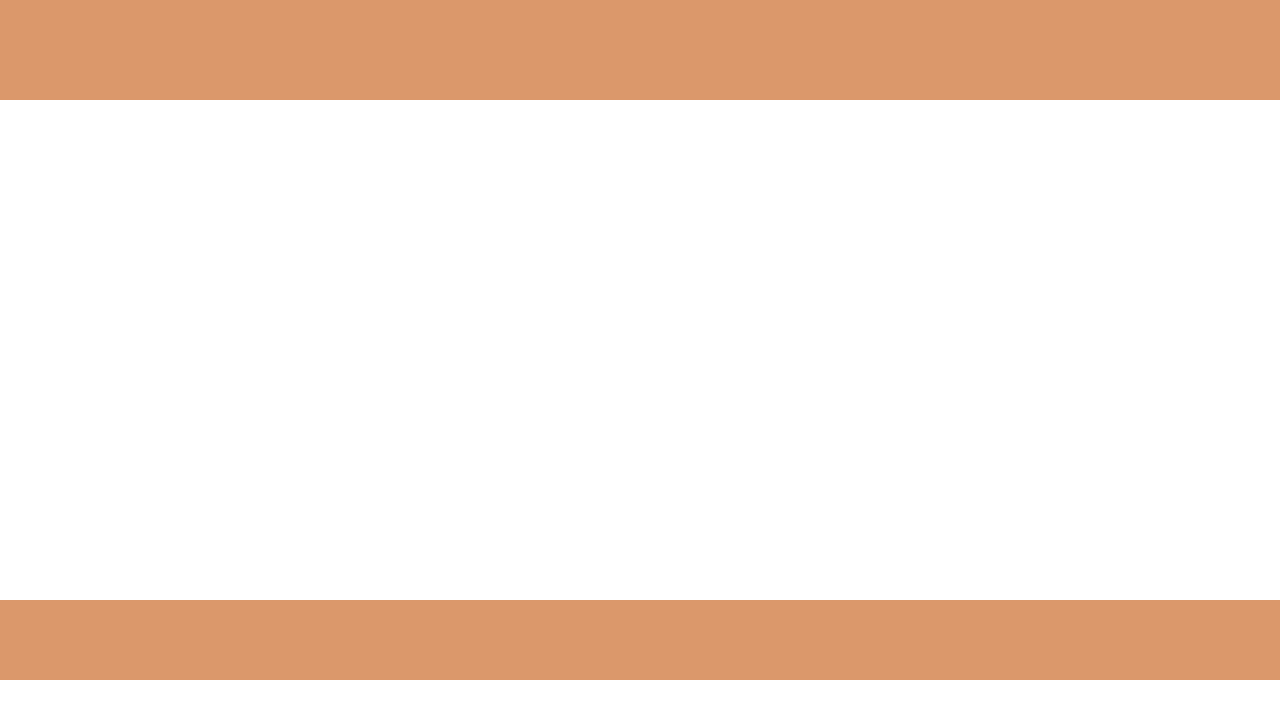
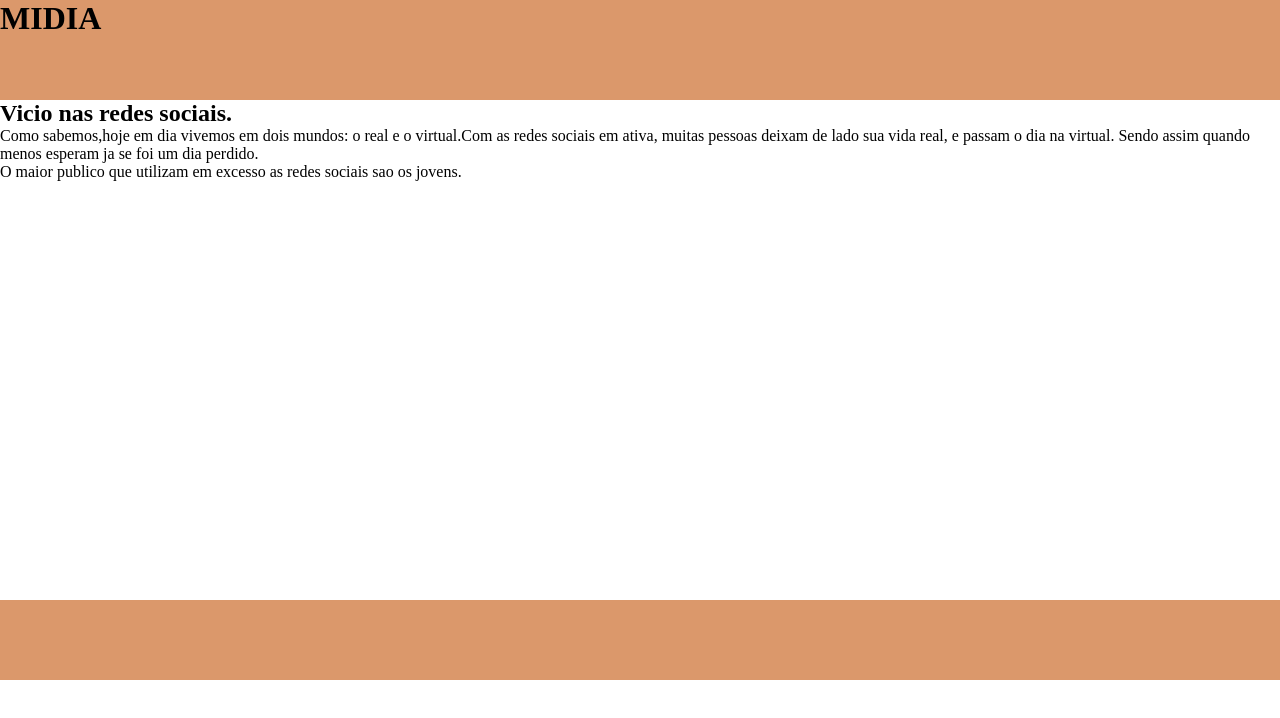
Before and after one commit to jenniferkauane/segundof_2023, a plain HTML site: page index.html in a window 1280 px wide. Drawn offline with Linux system fonts and the light colour scheme.

Commit message:
Update index.html

```diff
--- a/index.html
+++ b/index.html
@@ -9,10 +9,16 @@
 </head>
 <body>
     <header class="banner">
+        <h1>MIDIA</h1>
 
 
     </header>
     <section class="conteudo">
+        <h2>Vicio nas redes sociais.</h2>
+        <p>   Como sabemos,hoje em dia vivemos em dois mundos: o real e o virtual.Com as redes sociais em ativa, muitas pessoas deixam
+            de lado sua vida real, e passam o dia na virtual. Sendo assim quando menos esperam ja se foi um dia perdido.
+        </p>
+        <p>O maior publico que utilizam em excesso as redes sociais sao os jovens.</p>
 
     </section>
     <footer class="rodape">
```
